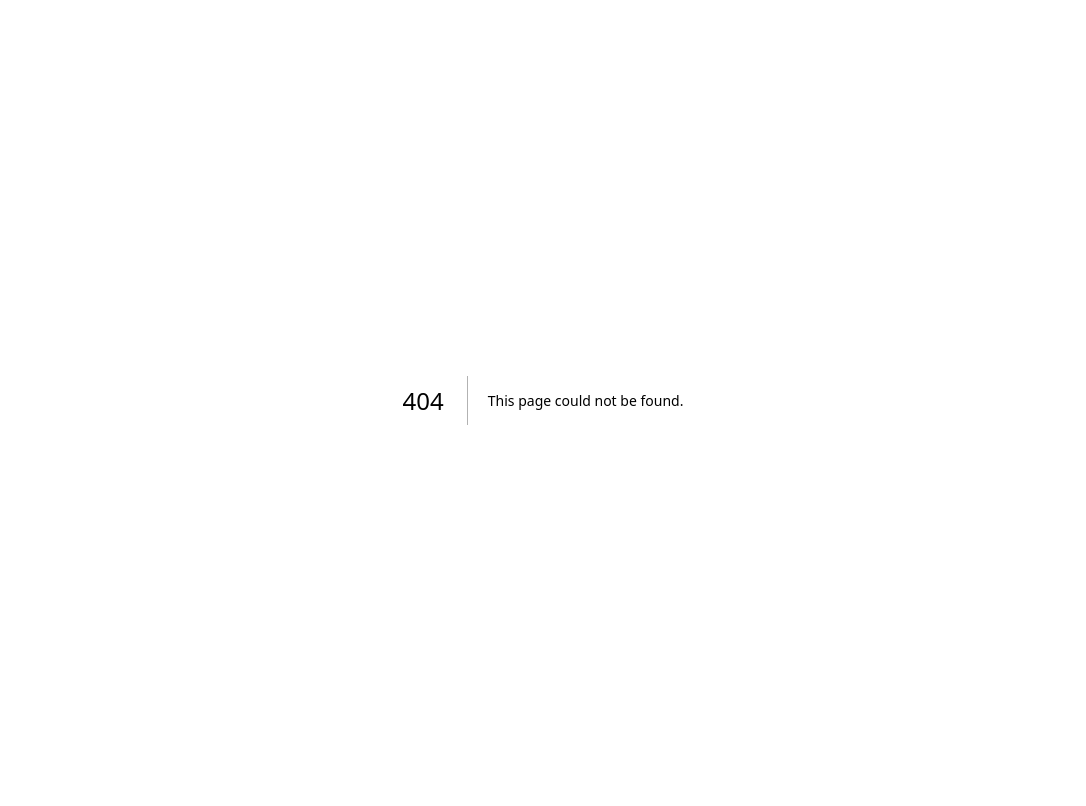
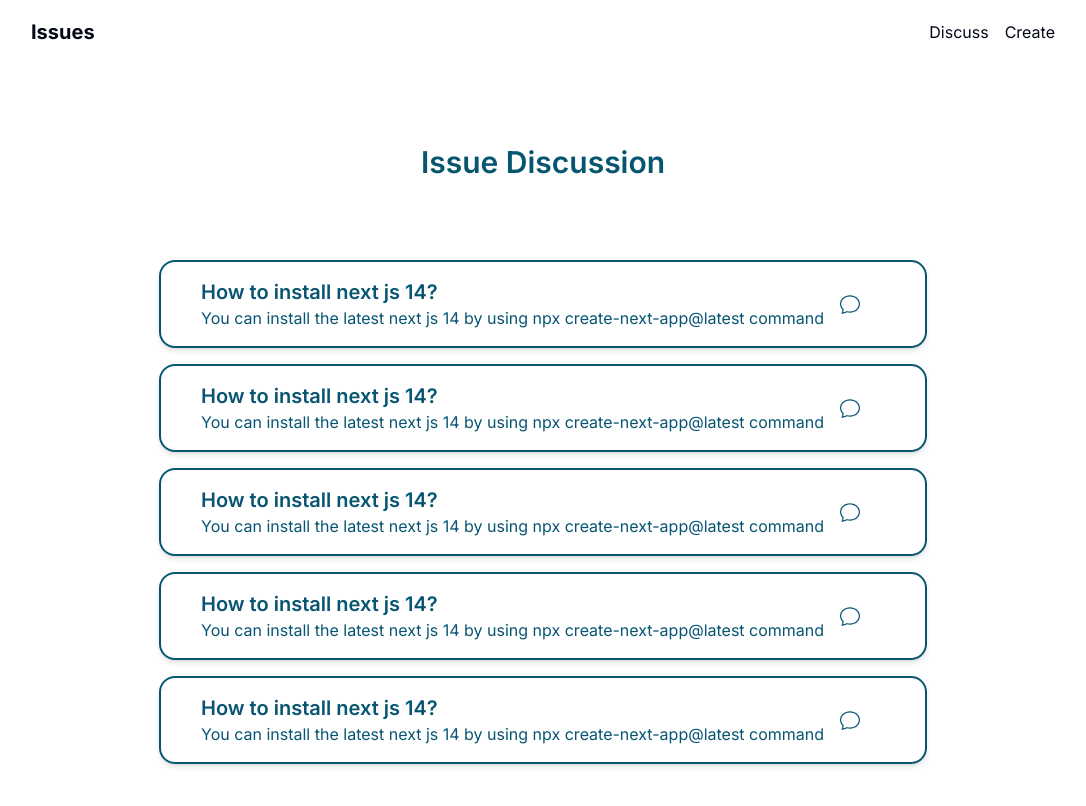
Before and after one commit to rejaulkariim/issue-connect-client, a Next.js app: page /user/discuss in a window 1280 px wide. Before the commit this address had no page. Shown: the top 806 px of the page, without its empty margins (97-1183 px from the left). Built offline with nearby package versions, Linux system fonts and the light colour scheme.

Commit message:
added user discussion interface layout and navbar

```diff
--- /dev/null
+++ b/app/(admin)/admin/discuss/page.tsx
@@ -0,0 +1,5 @@
+const AdminDiscussPage = () => {
+  return <div>AdminDiscussPage</div>;
+};
+
+export default AdminDiscussPage;
--- /dev/null
+++ b/app/(user)/user/discuss/page.tsx
@@ -0,0 +1,105 @@
+"use client";
+
+import { BsChat } from "react-icons/bs";
+
+const UserDiscussPage = () => {
+  return (
+    <main className="wrapper section-padding">
+      {/* Header */}
+      <div className="flex justify-center">
+        <h1 className="text-3xl font-semibold text-[#075571]">
+          Issue Discussion
+        </h1>
+      </div>
+
+      {/* Chats Discussion */}
+
+      <div className="section-padding">
+        <ul className="flex flex-col gap-4">
+          <li className="h-full w-full cursor-pointer border-2 border-[#075571] rounded-2xl shadow-md hover:shadow-[#075571] transition-colors duration-300 overfloww-hidden">
+            <div className="px-10 py-4 text-[#075571] flex items-center gap-4 ">
+              <div className="">
+                <h2 className="text-xl font-semibold">
+                  How to install next js 14?
+                </h2>
+                <p>
+                  You can install the latest next js 14 by using npx
+                  create-next-app@latest command
+                </p>
+              </div>
+              <div>
+                <BsChat size={20} />
+              </div>
+            </div>
+          </li>
+          <li className="h-full w-full cursor-pointer border-2 border-[#075571] rounded-2xl shadow-md hover:shadow-[#075571] transition-colors duration-300 overfloww-hidden">
+            <div className="px-10 py-4 text-[#075571] flex items-center gap-4 ">
+              <div className="">
+                <h2 className="text-xl font-semibold">
+                  How to install next js 14?
+                </h2>
+                <p>
+                  You can install the latest next js 14 by using npx
+                  create-next-app@latest command
+                </p>
+              </div>
+              <div>
+                <BsChat size={20} />
+              </div>
+            </div>
+          </li>
+          <li className="h-full w-full cursor-pointer border-2 border-[#075571] rounded-2xl shadow-md hover:shadow-[#075571] transition-colors duration-300 overfloww-hidden">
+            <div className="px-10 py-4 text-[#075571] flex items-center gap-4 ">
+              <div className="">
+                <h2 className="text-xl font-semibold">
+                  How to install next js 14?
+                </h2>
+                <p>
+                  You can install the latest next js 14 by using npx
+                  create-next-app@latest command
+                </p>
+              </div>
+              <div>
+                <BsChat size={20} />
+              </div>
+            </div>
+          </li>
+          <li className="h-full w-full cursor-pointer border-2 border-[#075571] rounded-2xl shadow-md hover:shadow-[#075571] transition-colors duration-300 overfloww-hidden">
+            <div className="px-10 py-4 text-[#075571] flex items-center gap-4 ">
+              <div className="">
+                <h2 className="text-xl font-semibold">
+                  How to install next js 14?
+                </h2>
+                <p>
+                  You can install the latest next js 14 by using npx
+                  create-next-app@latest command
+                </p>
+              </div>
+              <div>
+                <BsChat size={20} />
+              </div>
+            </div>
+          </li>
+          <li className="h-full w-full cursor-pointer border-2 border-[#075571] rounded-2xl shadow-md hover:shadow-[#075571] transition-colors duration-300 overfloww-hidden">
+            <div className="px-10 py-4 text-[#075571] flex items-center gap-4 ">
+              <div className="">
+                <h2 className="text-xl font-semibold">
+                  How to install next js 14?
+                </h2>
+                <p>
+                  You can install the latest next js 14 by using npx
+                  create-next-app@latest command
+                </p>
+              </div>
+              <div>
+                <BsChat size={20} />
+              </div>
+            </div>
+          </li>
+        </ul>
+      </div>
+    </main>
+  );
+};
+
+export default UserDiscussPage;
--- a/app/globals.css
+++ b/app/globals.css
@@ -74,3 +74,11 @@
     @apply bg-background text-foreground;
   }
 }
+
+.wrapper {
+  @apply max-w-3xl mx-auto px-4 md:px-0;
+}
+
+.section-padding {
+  @apply py-10 md:py-20;
+}
--- a/app/layout.tsx
+++ b/app/layout.tsx
@@ -1,3 +1,4 @@
+import Navbar from "@/components/shared/Navbar";
 import type { Metadata } from "next";
 import { Inter } from "next/font/google";
 import "./globals.css";
@@ -15,7 +16,10 @@
 }) {
   return (
     <html lang="en">
-      <body className={inter.className}>{children}</body>
+      <body className={inter.className}>
+        <Navbar />
+        {children}
+      </body>
     </html>
   );
 }
--- /dev/null
+++ b/components/shared/Navbar.tsx
@@ -0,0 +1,29 @@
+import Link from "next/link";
+
+const Navbar = () => {
+  return (
+    <header className="max-w-5xl mx-auto h-16 flex justify-between items-center px-4 md:px-0">
+      <nav>
+        <ul>
+          <li>
+            <Link href="/">
+              <h2 className="text-xl font-bold">Issues</h2>
+            </Link>
+          </li>
+        </ul>
+      </nav>
+      <nav>
+        <ul className="flex items-center gap-4">
+          <li>
+            <Link href="/user/discuss">Discuss</Link>
+          </li>
+          <li>
+            <Link href="/">Create</Link>
+          </li>
+        </ul>
+      </nav>
+    </header>
+  );
+};
+
+export default Navbar;
--- /dev/null
+++ b/components/ui/button.tsx
@@ -0,0 +1,56 @@
+import * as React from "react"
+import { Slot } from "@radix-ui/react-slot"
+import { cva, type VariantProps } from "class-variance-authority"
+
+import { cn } from "@/lib/utils"
+
+const buttonVariants = cva(
+  "inline-flex items-center justify-center whitespace-nowrap rounded-md text-sm font-medium ring-offset-background transition-colors focus-visible:outline-none focus-visible:ring-2 focus-visible:ring-ring focus-visible:ring-offset-2 disabled:pointer-events-none disabled:opacity-50",
+  {
+    variants: {
+      variant: {
+        default: "bg-primary text-primary-foreground hover:bg-primary/90",
+        destructive:
+          "bg-destructive text-destructive-foreground hover:bg-destructive/90",
+        outline:
+          "border border-input bg-background hover:bg-accent hover:text-accent-foreground",
+        secondary:
+          "bg-secondary text-secondary-foreground hover:bg-secondary/80",
+        ghost: "hover:bg-accent hover:text-accent-foreground",
+        link: "text-primary underline-offset-4 hover:underline",
+      },
+      size: {
+        default: "h-10 px-4 py-2",
+        sm: "h-9 rounded-md px-3",
+        lg: "h-11 rounded-md px-8",
+        icon: "h-10 w-10",
+      },
+    },
+    defaultVariants: {
+      variant: "default",
+      size: "default",
+    },
+  }
+)
+
+export interface ButtonProps
+  extends React.ButtonHTMLAttributes<HTMLButtonElement>,
+    VariantProps<typeof buttonVariants> {
+  asChild?: boolean
+}
+
+const Button = React.forwardRef<HTMLButtonElement, ButtonProps>(
+  ({ className, variant, size, asChild = false, ...props }, ref) => {
+    const Comp = asChild ? Slot : "button"
+    return (
+      <Comp
+        className={cn(buttonVariants({ variant, size, className }))}
+        ref={ref}
+        {...props}
+      />
+    )
+  }
+)
+Button.displayName = "Button"
+
+export { Button, buttonVariants }
--- a/package.json
+++ b/package.json
@@ -9,12 +9,14 @@
     "lint": "next lint"
   },
   "dependencies": {
+    "@radix-ui/react-slot": "^1.0.2",
     "class-variance-authority": "^0.7.0",
     "clsx": "^2.0.0",
     "lucide-react": "^0.290.0",
     "next": "14.0.0",
     "react": "^18",
     "react-dom": "^18",
+    "react-icons": "^4.11.0",
     "tailwind-merge": "^1.14.0",
     "tailwindcss-animate": "^1.0.7"
   },
```
Also changed, not shown: 1 other file (tests, documents, lock files or other folders).
